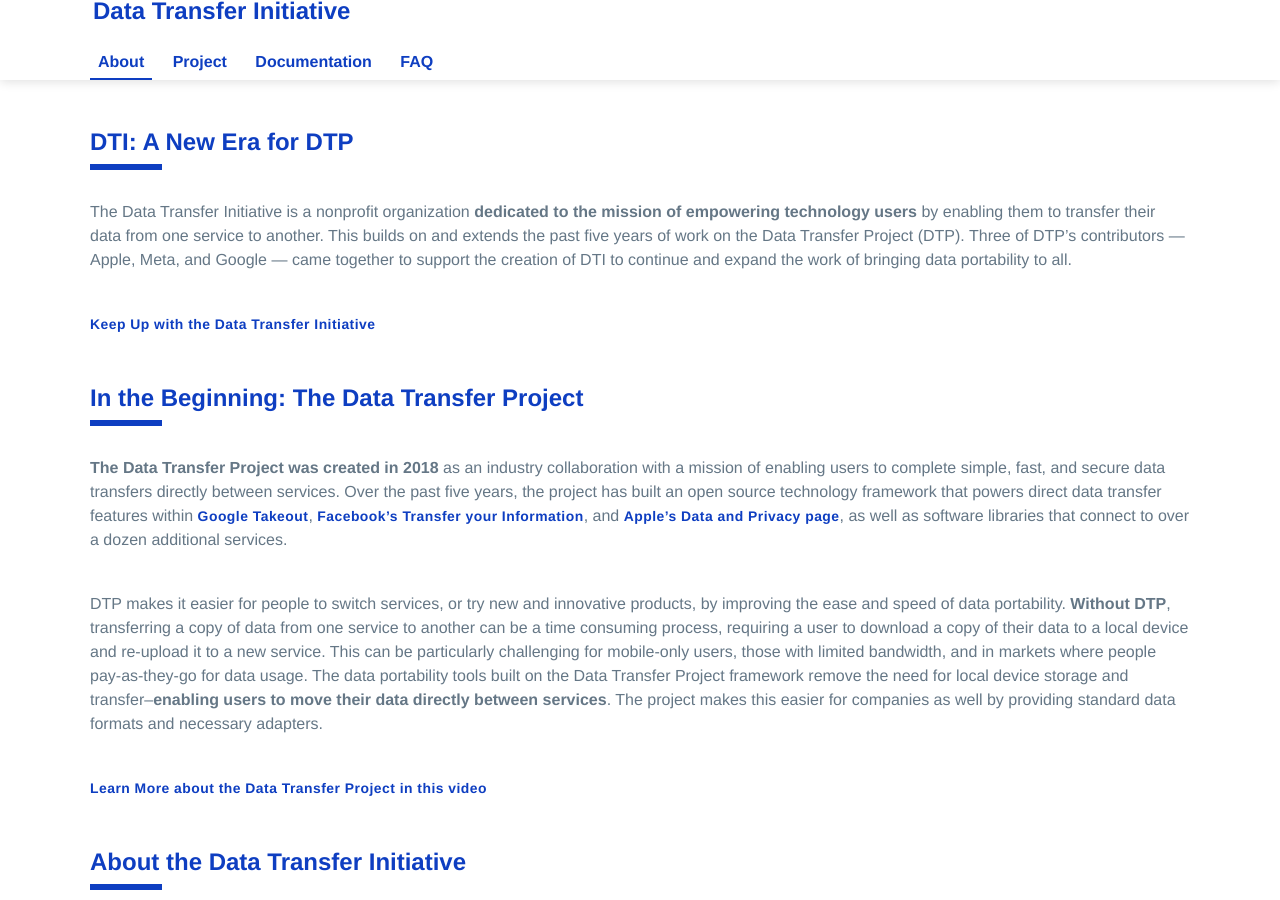
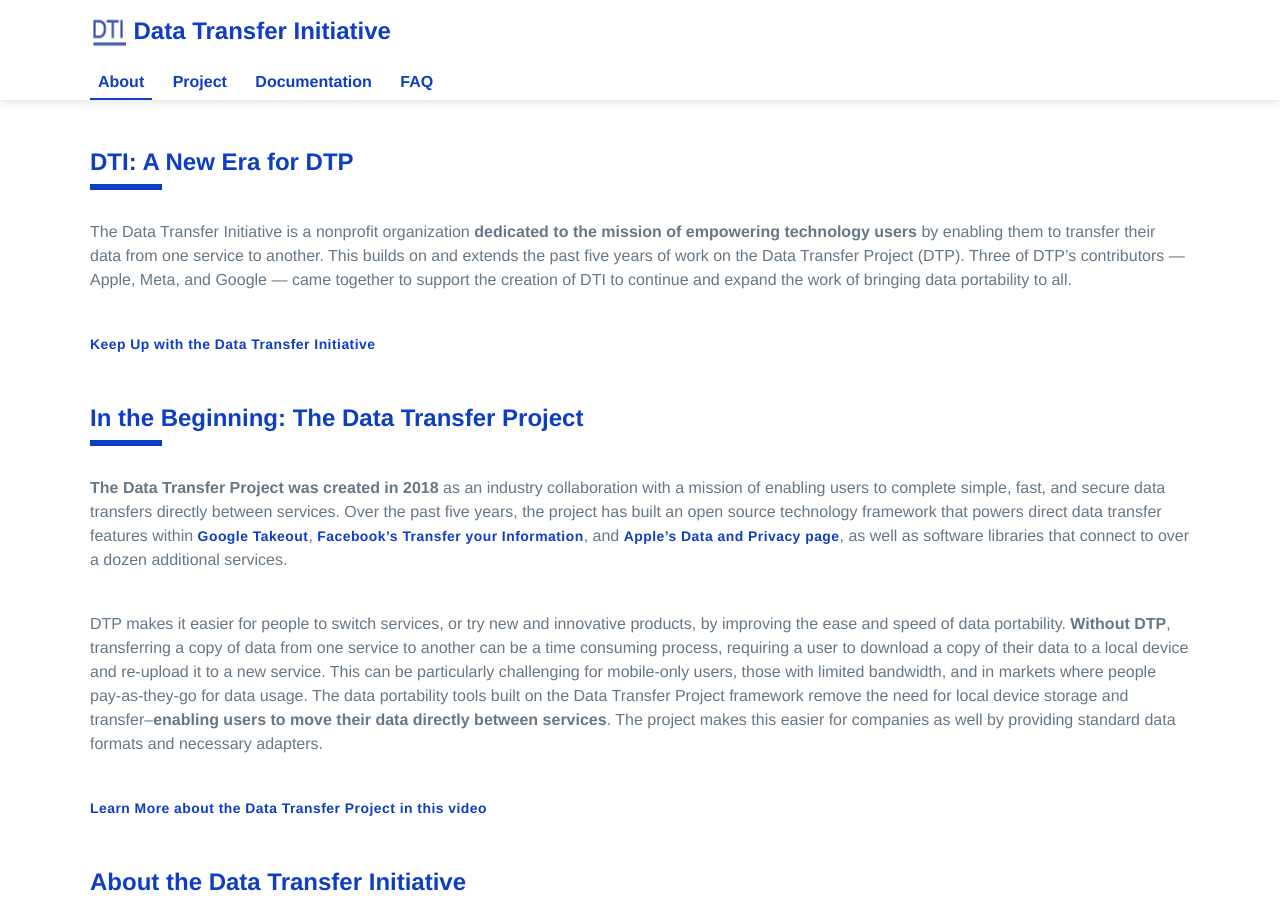
Before and after one commit to dtinit/dtinit.github.io, a Jekyll site: the page built from index.md, in a window 1280 px wide and 900 px high. Built offline with Jekyll 4.4.1, drawn with Linux system fonts in a browser that asks for light colours; our own code applies the rules of GitHub Pages for plain Markdown files; comment, search, counter and statistics services are not loaded.

Commit message:
Update nav.html

```diff
--- a/_includes/nav.html
+++ b/_includes/nav.html
@@ -1,6 +1,7 @@
 <div class="header-wrapper">
   <div id="logo-bar">
       <a href="{{site.baseurl}}/" class="logo">
+        <img src="{{site.baseurl}}/images/favicon32.png" alt="Data Transfer Initiative Logo">
         <div class="logo-text">
           Data Transfer Initiative
         </div>
```
